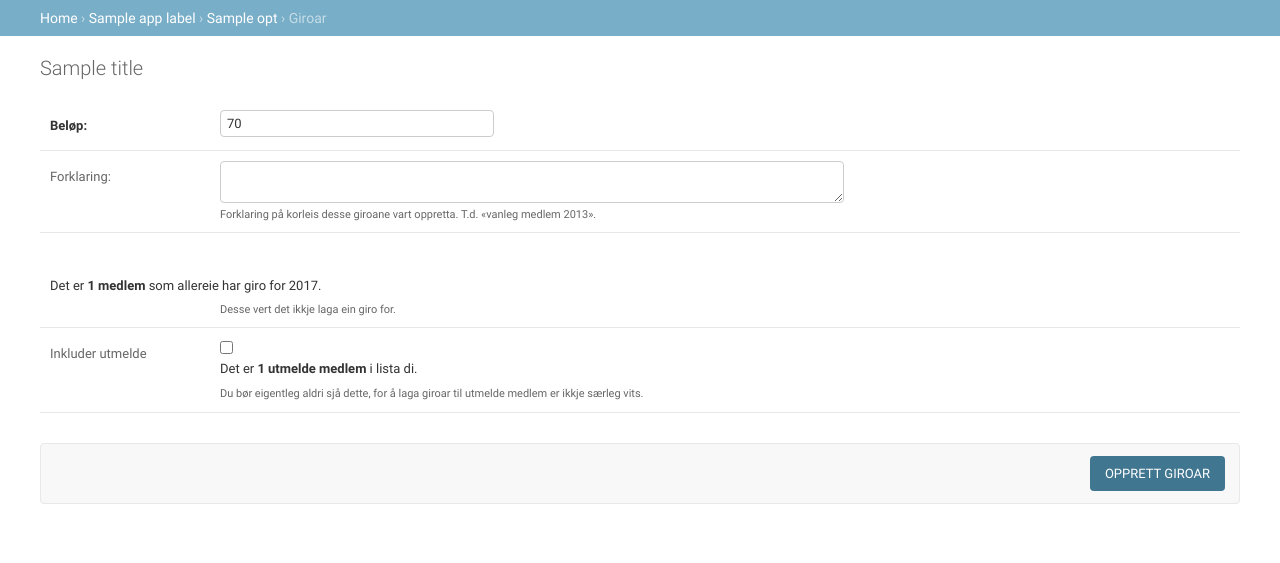
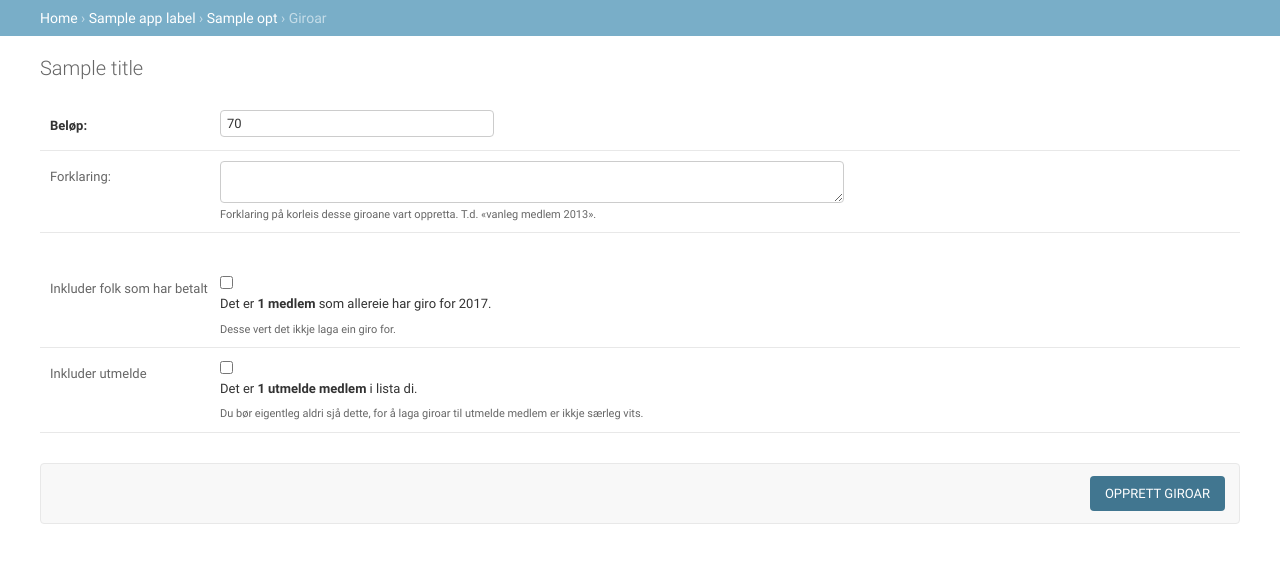
Before and after one commit to odinho/medlemssys, a Django app: template medlemssys/templates/admin/lag_giroar.html in a window 1280 px wide. Shown: the part 48-611 px from the top of the page. Run offline with Django 3.2, Linux system fonts and the light colour scheme; tables that the repository leaves empty hold one stand-in row (values such as "Sample post"); the template is opened without the code that fills it: values that come from a table or form of the project are taken from there, most other values are stand-ins (such as "Sample title", 1, 10 or a date in 2020); parts of the project's set-up code (start-up, migrations or seed data) failed here and were passed over.

Commit message:
Tillat å inkludera folk som allereie har betalt i lag_giroar

```diff
--- a/medlemssys/medlem/admin_actions.py
+++ b/medlemssys/medlem/admin_actions.py
@@ -378,8 +378,8 @@ def lag_giroar(modeladmin, request, queryset):
 
     if not request.POST.get("ink-utmeld"):
         queryset = queryset.filter(utmeldt_dato__isnull=True)
-
-    queryset = queryset.exclude(giroar__gjeldande_aar=year)
+    if not request.POST.get("ink-betalt"):
+        queryset = queryset.exclude(giroar__gjeldande_aar=year)
 
     with reversion.create_revision():
         reversion.set_comment("Opprett giroar admin action")
--- a/medlemssys/templates/admin/lag_giroar.html
+++ b/medlemssys/templates/admin/lag_giroar.html
@@ -33,6 +33,7 @@
         {% if n_allereie_giro %}
         <div class=form-row>
           <div class=field-box>
+            <input type=checkbox name=ink-betalt> <label for=ink-betalt>Inkluder folk som har betalt</label>
             <p>Det er <strong>{{ n_allereie_giro }} medlem</strong> som allereie har giro for {% now "Y" %}.
             <p class=help>Desse vert det ikkje laga ein giro for.
           </div>
```
